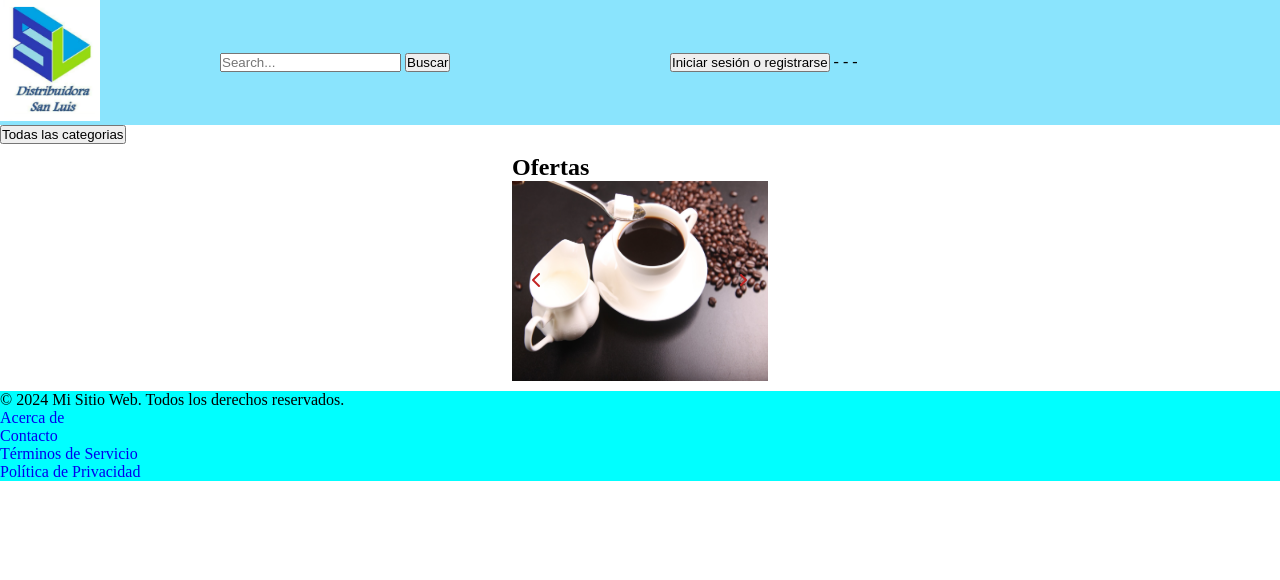
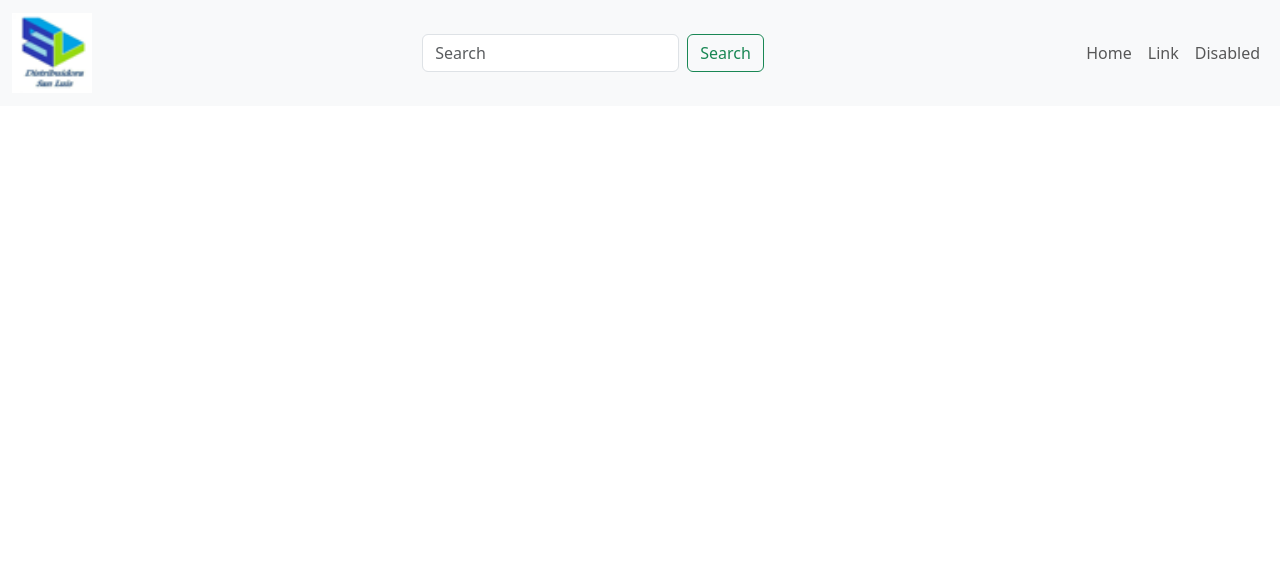
Before and after one commit to AlexHernande2/SanLuis, a PHP site: page /html/index.html in a window 1280 px wide. Shown: the top 580 px of the page. Run offline with PHP 8.4, Linux system fonts and the light colour scheme; some libraries are stand-ins or nearby versions.

Commit message:
Se empezo a trabaajr con boostrap

```diff
--- a/view/css/styles.css
+++ b/view/css/styles.css
@@ -4,44 +4,18 @@
     box-sizing: border-box;
 }
 
-.logo {
-    max-width: 100px;
-    /* Ancho máximo para el logo */
-    margin-right: 20px;
-    /* Espacio entre el logo y la barra de búsqueda */
-    display: flex;
-    /* Configuración de la visualización como flexbox */
-    align-items: center;
-    /* Alineación vertical de los elementos */
+* {
+    margin: 0;
+    padding: 0;
+    box-sizing: border-box;
 }
 
-.imagenSanLuis {
-    max-width: 100%;
-    /* Ancho máximo de la imagen */
-    height: auto;
-    /* Altura automática para mantener la proporción */
+/* barra de navegacion */
+.navbar {
+    /* padding: 2rem; */
+
 }
-
-header {
-    background-color: #8ae4fd;
-    /* Color de fondo para el encabezado */
-    display: grid;
-    /* Usar grid layout */
-    grid-template-columns: auto 1fr auto;
-    /* Tres columnas con tamaño automático para el logo y las líneas, y una fracción de espacio disponible para la barra de búsqueda */
-    align-items: center;
-    /* Alineación vertical de los elementos */
+.navbar-collapse{
+    align-items:center ;
+    justify-content: space-between;
 }
-
-.search-bar {
-    /* justify-self: center; */
-    /* Centrar la barra de búsqueda en su columna */
-
-    width: 400px;
-    margin-left: 100px;
-    margin-right: 50px;
-}
-
-footer {
-    background-color: aqua;
-}
--- a/view/html/footer.html
+++ b/view/html/footer.html
@@ -4,19 +4,38 @@
     <meta charset="UTF-8">
     <meta name="viewport" content="width=device-width, initial-scale=1.0">
     <title>Document</title>
-    <link rel="stylesheet" href="/css/styles.css">
+    <link href="https://cdn.jsdelivr.net/npm/bootstrap@5.3.3/dist/css/bootstrap.min.css" rel="stylesheet"
+    integrity="sha384-QWTKZyjpPEjISv5WaRU9OFeRpok6YctnYmDr5pNlyT2bRjXh0JMhjY6hW+ALEwIH" crossorigin="anonymous">
 </head>
 <body>
-    <footer>
-        <p>&copy; 2024 Mi Sitio Web. Todos los derechos reservados.</p>
-        <nav>
-            <ul>
-                <li><a href="/about">Acerca de</a></li>
-                <li><a href="/contact">Contacto</a></li>
-                <li><a href="/terms">Términos de Servicio</a></li>
-                <li><a href="/privacy">Política de Privacidad</a></li>
+    <nav class="navbar navbar-expand-lg bg-body-tertiary">
+        < <div class="container-fluid">
+
+            <button class="navbar-toggler" type="button" data-bs-toggle="collapse" data-bs-target="#navbarTogglerDemo01"
+                aria-controls="navbarTogglerDemo01" aria-expanded="false" aria-label="Toggle navigation">
+                <span class="navbar-toggler-icon"></span>
+            </button>
+            <div class="collapse navbar-collapse" id="navbar-toggler">
+                <a class="navbar-brand" href="#">
+                    <img src="/imagenes/icono empresa.png" width="80" alt="logo de la empresa">
+                </a>
+            <ul class="navbar-nav me-auto mb-2 mb-lg-0">
+              <li class="nav-item">
+                <a class="nav-link active" aria-current="page" href="#">Home</a>
+              </li>
+              <li class="nav-item">
+                <a class="nav-link" href="#">Link</a>
+              </li>
+              <li class="nav-item">
+                <a class="nav-link disabled" aria-disabled="true">Disabled</a>
+              </li>
             </ul>
-        </nav>
-    </footer>
+            <form class="d-flex" role="search">
+              <input class="form-control me-2" type="search" placeholder="Search" aria-label="Search">
+              <button class="btn btn-outline-success" type="submit">Search</button>
+            </form>
+          </div>
+        </div>
+      </nav>
 </body>
 </html>
--- a/view/html/header.html
+++ b/view/html/header.html
@@ -1,33 +1,57 @@
 <!DOCTYPE html>
-<html lang="en">
+<html lang="es">
+
 <head>
     <meta charset="UTF-8">
-    <meta name="viewport" content="width=device-width, initial-scale=1.0">
-    <title>Document</title>
-    <link rel="stylesheet" href="../css/styles.css">
+    <meta name="viewport" content="width=device-width, initial-scale=1">
+    <!-- Se utiliza para que se ajuste al conenido de la pagina  -->
+    <title>Headerpagina</title>
+    <link rel="stylesheet" href="/css/styles.css">
+    <link href="https://cdn.jsdelivr.net/npm/bootstrap@5.3.3/dist/css/bootstrap.min.css" rel="stylesheet"
+        integrity="sha384-QWTKZyjpPEjISv5WaRU9OFeRpok6YctnYmDr5pNlyT2bRjXh0JMhjY6hW+ALEwIH" crossorigin="anonymous">
+    <link rel="stylesheet" href="/view/css/styles.css">
+
 </head>
+
 <body>
-    <header>
-        <div class="logo">
-            <a href="../html/index.html">
-                <img class="imagenSanLuis" src="../imagenes/icono empresa.png" alt="imagenSanLuis">
-            </a>
+
+    <nav class="navbar navbar-expand-lg bg-body-tertiary">
+        <!-- contenedor que se ajusta al 100% del ancho -->
+        <div class="container-fluid">
+
+            <button class="navbar-toggler" type="button" data-bs-toggle="collapse" data-bs-target="#navbarTogglerDemo01"
+                aria-controls="navbarTogglerDemo01" aria-expanded="false" aria-label="Toggle navigation">
+                <span class="navbar-toggler-icon"></span>
+            </button>
+            <div class="collapse navbar-collapse" id="navbar-toggler">
+                <a class="navbar-brand" href="#">
+                    <img src="/view/imagenes/icono empresa.png.48x48.png" width="80" alt="logo de la empresa">
+                </a>
+                <form class="d-flex" role="search">
+                    <input class="form-control me-2" type="search" placeholder="Search" aria-label="Search">
+                    <button class="btn btn-outline-success" type="submit">Search</button>
+                </form>
+                <ul class="navbar-nav d-flex justify-content-center align-items-center">
+                    <li class="nav-item">
+                        <a class="nav-link " aria-current="page" href="#">Home</a>
+                    </li>
+                    <li class="nav-item">
+                        <a class="nav-link" href="#">Link</a>
+                    </li>
+                    <li class="nav-item">
+                        <a class="nav-link " >Disabled</a>
+                    </li>
+                </ul>
+
+            </div>
         </div>
-        <div class="search-bar" id="cont" >
-            <input type="text" placeholder="Search...">
-            <button>Buscar</button>
-        </div>
-        <div class="menu">
-            <span>
-                <a href="../html/sesion.html">
-                    <button>Iniciar sesión o registrarse</button>
-                </a>
-            </span>
-            <span>-</span>
-            <span>-</span>
-            <span>-</span>
-        </div>
+    </nav>
 
-    </header>
+
+
+    <script src="https://cdn.jsdelivr.net/npm/bootstrap@5.3.3/dist/js/bootstrap.bundle.min.js"
+        integrity="sha384-YvpcrYf0tY3lHB60NNkmXc5s9fDVZLESaAA55NDzOxhy9GkcIdslK1eN7N6jIeHz" crossorigin="anonymous">
+        </script>
 </body>
+
 </html>
--- a/view/html/index.html
+++ b/view/html/index.html
@@ -1,97 +1,50 @@
 <!DOCTYPE html>
-<html lang="en">
+<html lang="es">
 
 <head>
   <meta charset="UTF-8">
   <meta name="viewport" content="width=device-width, initial-scale=1.0">
-  <link rel="stylesheet" href="../css/index.css">
-  <script src="https://kit.fontawesome.com/2438ac0cd7.js" crossorigin="anonymous"></script>
-  <!--Se utilizo para trae los iconos de la flecha de carrusel-->
-  <title>webSanluisInicio</title>
+  <title>Document</title>
+  <link href="https://cdn.jsdelivr.net/npm/bootstrap@5.3.3/dist/css/bootstrap.min.css" rel="stylesheet"
+    integrity="sha384-QWTKZyjpPEjISv5WaRU9OFeRpok6YctnYmDr5pNlyT2bRjXh0JMhjY6hW+ALEwIH" crossorigin="anonymous">
+  <!-- favicon -->
+
+
 </head>
 
 <body>
   <!-- Contenedor para el encabezado -->
-  <header>
-    <script>
-      fetch('header.html')
-        .then(response => response.text())
-        .then(data => {
-          document.querySelector('header').innerHTML = data;
-        });
-    </script>
-  </header>
-  <main>
-    <button>Todas las categorias</button>
-    <section id="contenido">
+  <!-- En tus páginas HTML -->
+  <div id="header-container"></div>
 
-      <h1>Ofertas</h1>
+  <!-- El resto del contenido de tu página -->
 
-      <div id="conteItemCarrusel">
-        <div class="itemCarrusel" id="itemCarrusel-1">
-          <div class="tarjetaCarrusel" id="tarjetaCarrusel-1">
-            <img src="../imagenes/cafe.jpg" alt="productosdeMuestra-1">
-          </div>
-          <div class="flechasCarrusel">
-            <a href="#itemCarrusel-3">
-              <i class="fa-solid fa-chevron-left"></i>
-            </a>
-            <a href="#itemCarrusel-2">
-              <i class="fa-solid fa-angle-right"></i>
-            </a>
-          </div>
-        </div>
-        <div class="itemCarrusel" id="itemCarrusel-2">
-          <div class="tarjetaCarrusel" id="tarjetaCarrusel-2">
-            <img src="../imagenes/cocacola.jpg" alt="productosdeMuestra-2">
-          </div>
-          <div class="flechasCarrusel">
-            <a href="#itemCarrusel-1">
-              <i class="fa-solid fa-chevron-left"></i>
-            </a>
-            <a href="#itemCarrusel-3">
-              <i class="fa-solid fa-angle-right"></i>
-            </a>
-          </div>
-        </div>
-        <div class="itemCarrusel" id="itemCarrusel-3">
-          <div class="tarjetaCarrusel" id="tarjetaCarrusel-3">
-            <img src="../imagenes/pepsi.jpg" alt="productosdeMuestra-3">
-          </div>
-          <div class="flechasCarrusel">
-            <a href="#itemCarrusel-2">
-              <i class="fa-solid fa-chevron-left"></i>
-            </a>
-            <a href="#itemCarrusel-1">
-              <i class="fa-solid fa-angle-right"></i>
-            </a>
-          </div>
-        </div>
-      </div>
+  <script>
+    // Función para cargar el encabezado desde header.html
+    document.addEventListener('DOMContentLoaded', function() {
+        const headerContainer = document.getElementById('header-container');
+        const headerHtmlFile = 'SanLuis/html/header.html'; // Ruta corregida
+        const xhr = new XMLHttpRequest();
+        xhr.open('GET', headerHtmlFile, true);
+        xhr.onreadystatechange = function() {
+            if (xhr.readyState === 4 && xhr.status === 200) {
+                headerContainer.innerHTML = xhr.responseText;
+            }
+        };
+        xhr.send();
+    });
+  </script>
 
 
 
 
 
-    </section>
-  </main>
 
 
+  <script src="https://cdn.jsdelivr.net/npm/bootstrap@5.3.3/dist/js/bootstrap.bundle.min.js"
+    integrity="sha384-YvpcrYf0tY3lHB60NNkmXc5s9fDVZLESaAA55NDzOxhy9GkcIdslK1eN7N6jIeHz"
+    crossorigin="anonymous"></script>
 
-  <!-- Contenedor para el pie de página -->
-  <footer>
-    <script>
-      fetch('footer.html')
-        .then(response => response.text())
-        .then(data => {
-          document.querySelector('footer').innerHTML = data;
-        });
-    </script>
-  </footer>
-
-
-
-  <script src="../js/index.js"></script>
 </body>
 
 </html>
```
Also changed, not shown: view/html/inicio.html (added), view/imagenes/icono empresa.png.48x48.png (added).
